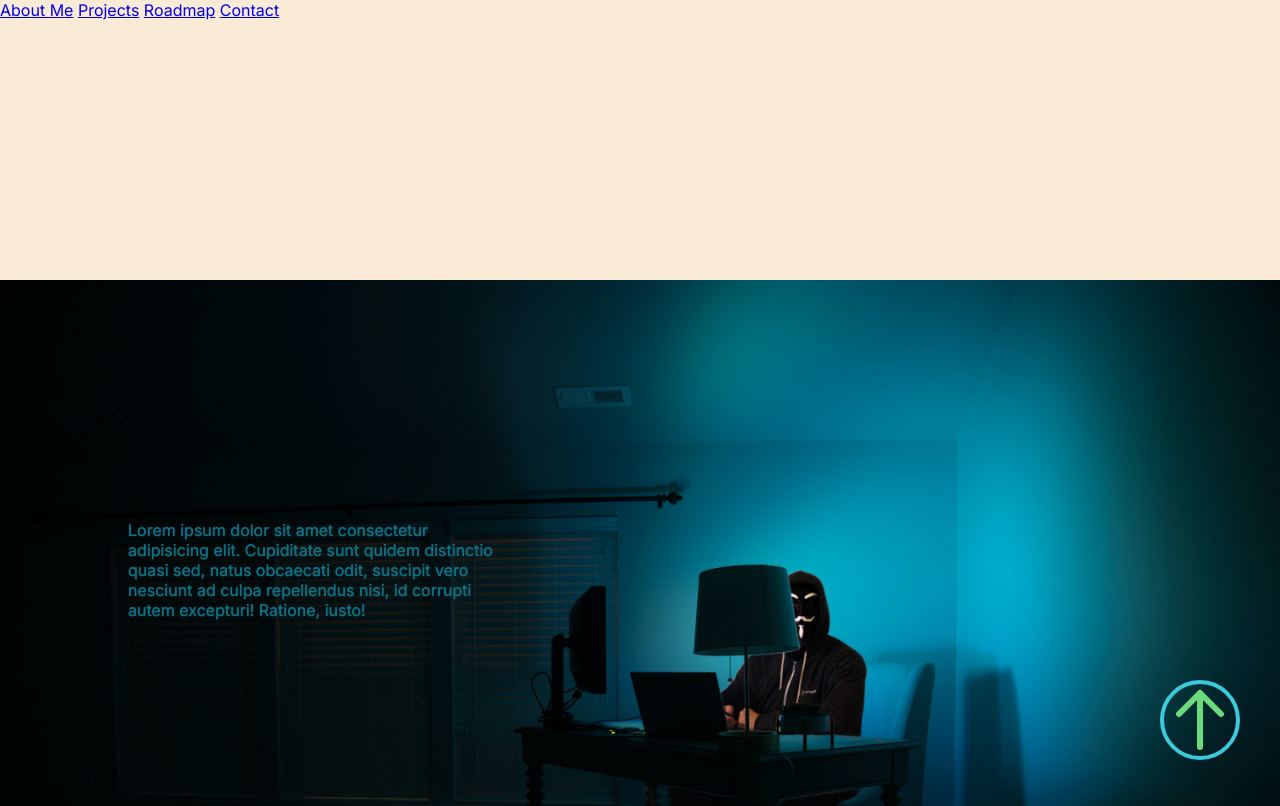
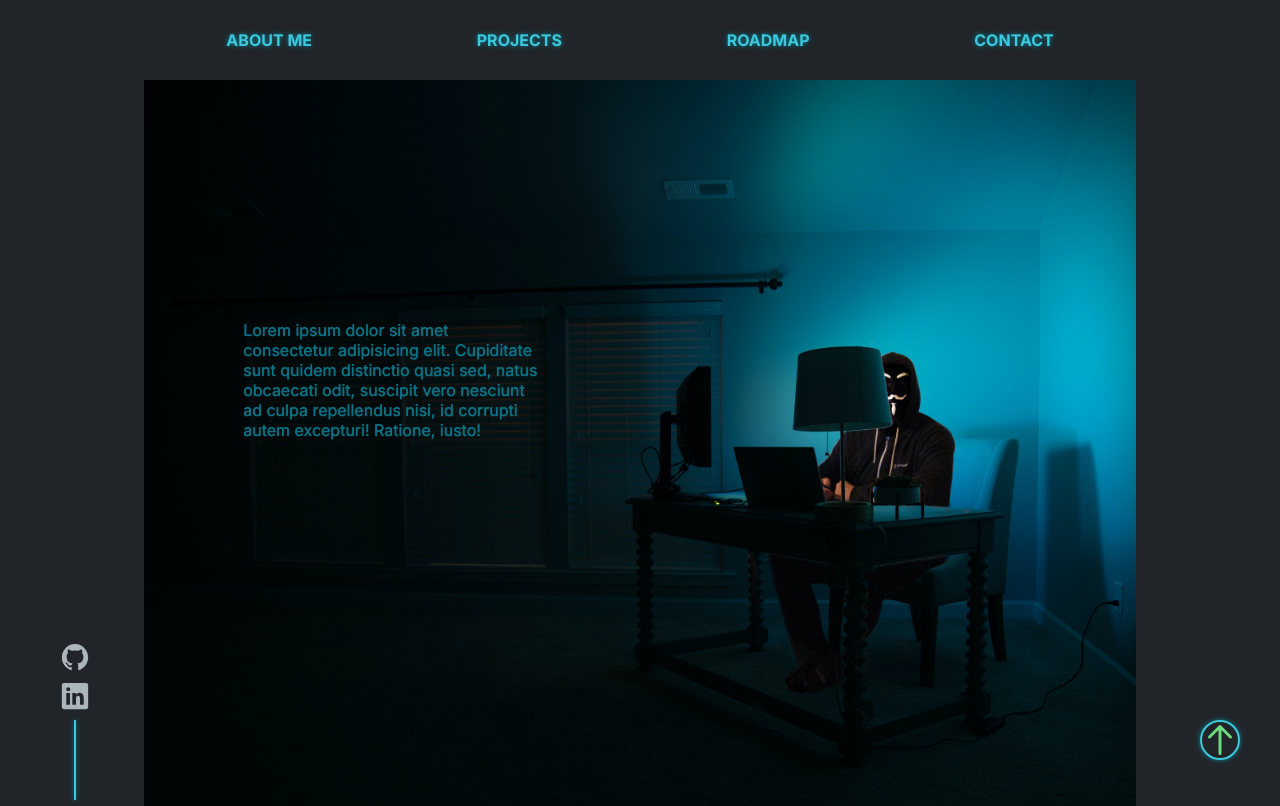
Before and after one commit to galhard/p_v1, a plain HTML site: page index.html in a window 1280 px wide. Shown: the top 806 px of the page. Drawn offline with Linux system fonts and the light colour scheme.

Commit message:
Add files via upload

```diff
--- a/index.html
+++ b/index.html
@@ -15,17 +15,19 @@
     <title>Document</title>
   </head>
   <body>
+    <header>
       <nav>
         <a href="#about-me">About Me</a>
         <a href="#projects">Projects</a>
         <a href="#roadmap">Roadmap</a>
         <a href="#contact">Contact</a>
       </nav>
-
+    </header>
+    <main>
       <section id="about-me">
         <p class="about-me-text">
-        Lorem ipsum dolor sit amet consectetur adipisicing elit. Cupiditate sunt
-        quidem distinctio quasi sed, natus obcaecati odit, suscipit vero
+          Lorem ipsum dolor sit amet consectetur adipisicing elit. Cupiditate
+          sunt quidem distinctio quasi sed, natus obcaecati odit, suscipit vero
           nesciunt ad culpa repellendus nisi, id corrupti autem excepturi!
           Ratione, iusto!
         </p>
@@ -126,7 +128,7 @@
       </section>
       <section id="roadmap">
         <h2 class="roadmap-title">learning roadmap</h2>
-      <p class="first-column"></p>
+        <p class="first-column-2021"></p>
         <div class="q">
           <h3 id="q4-2021">Q4 2021 (in progess)</h3>
 
@@ -191,9 +193,7 @@
                   clip-rule="evenodd"
                 />
               </svg>
-            <span>
-              Create at least 5 websites based on my current knowledge
-            </span>
+              <span> Create at least 5 projects </span>
             </li>
             <li>
               <svg
@@ -303,9 +303,7 @@
                   clip-rule="evenodd"
                 />
               </svg>
-            <span>
-              Create at least 5 websites based on my current knowledge</span
-            >
+              <span> Create at least 5 projects</span>
             </li>
           </ul>
         </div>
@@ -319,7 +317,7 @@
         </p>
       </section>
       <footer>
-      <p id="copyright">Copyright &#169; by Warionostat</p>
+        <p id="copyright">Copyright &#169; by LazySlasherTrain</p>
       </footer>
       <a href="#" class="top-link"
         ><svg
@@ -337,5 +335,36 @@
           />
         </svg>
       </a>
+      <div>
+        <ul class="profiles">
+          <li>
+            <a href="https://github.com/LazySlasherTrain" target="_blank">
+              <svg
+                xmlns="http://www.w3.org/2000/svg"
+                class="logos"
+                viewBox="0 0 512 512"
+              >
+                <path
+                  d="M256 32C132.3 32 32 134.9 32 261.7c0 101.5 64.2 187.5 153.2 217.9a17.56 17.56 0 003.8.4c8.3 0 11.5-6.1 11.5-11.4 0-5.5-.2-19.9-.3-39.1a102.4 102.4 0 01-22.6 2.7c-43.1 0-52.9-33.5-52.9-33.5-10.2-26.5-24.9-33.6-24.9-33.6-19.5-13.7-.1-14.1 1.4-14.1h.1c22.5 2 34.3 23.8 34.3 23.8 11.2 19.6 26.2 25.1 39.6 25.1a63 63 0 0025.6-6c2-14.8 7.8-24.9 14.2-30.7-49.7-5.8-102-25.5-102-113.5 0-25.1 8.7-45.6 23-61.6-2.3-5.8-10-29.2 2.2-60.8a18.64 18.64 0 015-.5c8.1 0 26.4 3.1 56.6 24.1a208.21 208.21 0 01112.2 0c30.2-21 48.5-24.1 56.6-24.1a18.64 18.64 0 015 .5c12.2 31.6 4.5 55 2.2 60.8 14.3 16.1 23 36.6 23 61.6 0 88.2-52.4 107.6-102.3 113.3 8 7.1 15.2 21.1 15.2 42.5 0 30.7-.3 55.5-.3 63 0 5.4 3.1 11.5 11.4 11.5a19.35 19.35 0 004-.4C415.9 449.2 480 363.1 480 261.7 480 134.9 379.7 32 256 32z"
+                />
+              </svg>
+            </a>
+          </li>
+          <li>
+            <a href="https://www.linkedin.com/in/chrisarch/" target="_blank">
+              <svg
+                xmlns="http://www.w3.org/2000/svg"
+                class="logos"
+                viewBox="0 0 512 512"
+              >
+                <path
+                  d="M444.17 32H70.28C49.85 32 32 46.7 32 66.89v374.72C32 461.91 49.85 480 70.28 480h373.78c20.54 0 35.94-18.21 35.94-38.39V66.89C480.12 46.7 464.6 32 444.17 32zm-273.3 373.43h-64.18V205.88h64.18zM141 175.54h-.46c-20.54 0-33.84-15.29-33.84-34.43 0-19.49 13.65-34.42 34.65-34.42s33.85 14.82 34.31 34.42c-.01 19.14-13.31 34.43-34.66 34.43zm264.43 229.89h-64.18V296.32c0-26.14-9.34-44-32.56-44-17.74 0-28.24 12-32.91 23.69-1.75 4.2-2.22 9.92-2.22 15.76v113.66h-64.18V205.88h64.18v27.77c9.34-13.3 23.93-32.44 57.88-32.44 42.13 0 74 27.77 74 87.64z"
+                />
+              </svg>
+            </a>
+          </li>
+        </ul>
+      </div>
+    </main>
   </body>
 </html>
--- a/style.css
+++ b/style.css
@@ -18,10 +18,35 @@ body {
   margin: 0 auto; */
   background-color: #212529;
 }
+header {
+  margin: 10px 144px;
+}
+main {
+  margin: 0px 144px;
+}
 nav {
-  background-color: antiquewhite;
+  display: flex;
   width: 100%;
-  height: 280px;
+  justify-content: space-between;
+  cursor: pointer;
+}
+nav a:link,
+nav a:visited {
+  display: inline-block;
+  text-align: center;
+  text-decoration: none;
+  text-transform: uppercase;
+  font-weight: 700;
+  color: var(--main-color);
+  text-shadow: 0px 0px 5px #0c8599;
+  flex-grow: 1;
+  padding: 20px 0;
+}
+nav a:hover,
+nav a:active {
+  transform: scale(1.1);
+  box-shadow: 0px 0px 5px 5px#0c8599;
+  border-radius: 10px;
 }
 section {
   margin-bottom: 80px;
@@ -154,7 +179,7 @@ section {
   color: var(--main-color);
   text-shadow: 0px 0px 5px #0c8599;
 }
-.first-column {
+.first-column-2021 {
   grid-column: 1/2;
   grid-row: 2/4;
   padding-right: 60px;
@@ -200,21 +225,20 @@ section {
   font-size: 24px;
   margin-left: 8px;
   color: #0b7285;
-  /* text-shadow: 0px 0px 1px #0c8599; */
   text-shadow: var(--text-shadow);
 }
 
 .undone {
   border: none;
-  width: 50px;
-  height: 50px;
+  width: 40px;
+  height: 40px;
   fill: #212529;
   stroke: var(--third-color);
 }
 .done {
   border: none;
-  width: 50px;
-  height: 50px;
+  width: 40px;
+  height: 40px;
   fill: #212529;
   stroke: var(--second-color);
 }
@@ -229,11 +253,44 @@ section {
   position: fixed;
   right: 40px;
   bottom: 40px;
-  width: 80px;
+  width: 40px;
+  height: 40px;
+  border: 2px solid var(--main-color);
+  box-shadow: 0px 0px 5px #0c8599;
+  stroke: var(--second-color);
+  border-radius: 50%;
+}
+.top:hover {
+  transform: scale(1.2);
+}
+.profiles {
+  list-style-type: none;
+  position: fixed;
+  left: 60px;
+  bottom: 0px;
+  display: flex;
+  flex-direction: column;
+  gap: 5px;
+}
+.profiles::after {
+  content: "";
+  width: 2px;
   height: 80px;
-  /* padding: 20px; */
-  border: 4px solid var(--main-color);
-  border-radius: 50%;
-  /* text-decoration: none; */
-  stroke: var(--second-color);
+  margin: 0px auto;
+  background-color: var(--main-color);
+  box-shadow: 0px 0px 5px #0c8599;
 }
+.logos {
+  width: 30px;
+  height: 30px;
+  fill: var(--third-color);
+  stroke: var(--third-color);
+  border: 2px solid var(--main-colorr);
+
+  /* background-color: var(--second-color); */
+}
+.logos:hover {
+  transform: scale(1.5);
+  fill: var(--main-color);
+  filter: drop-shadow(0 0 3px #0c8599);
+}
```
Lines whose indentation alone changed are shown as unchanged.
